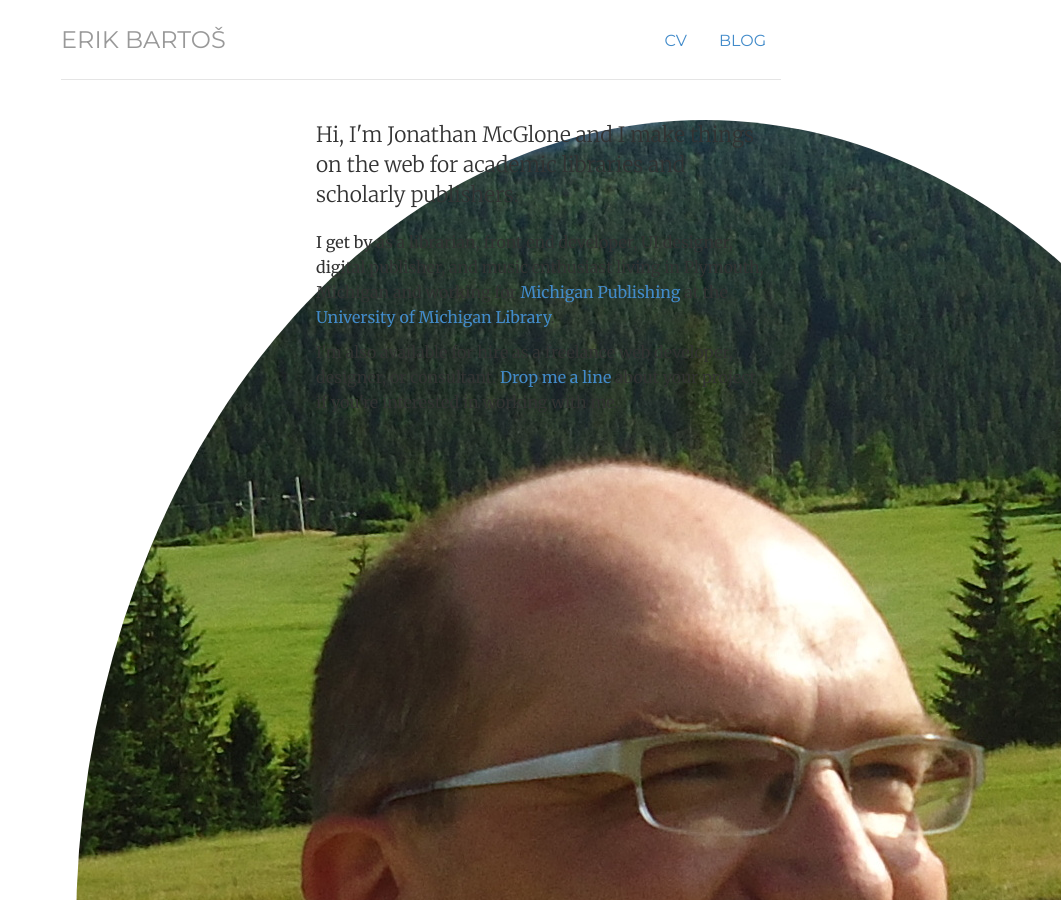
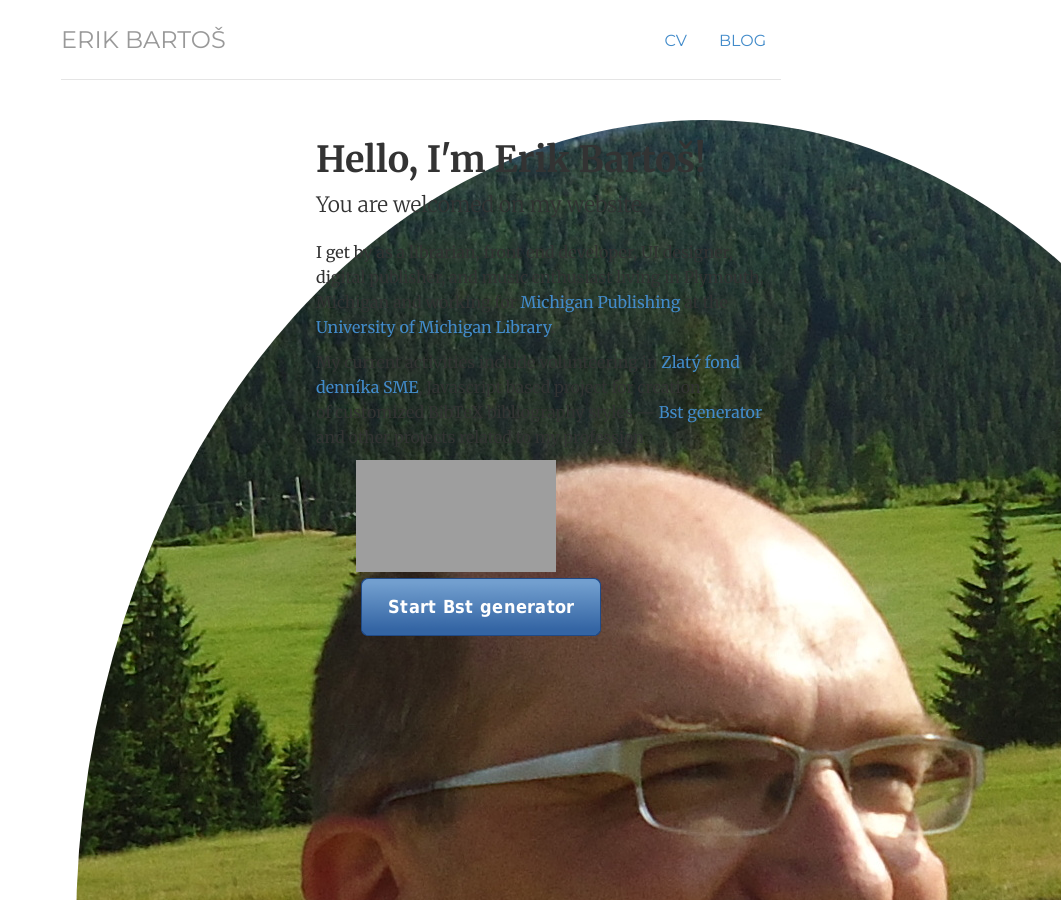
Before and after one commit to Mezek/mezek.github.io, a Jekyll site: the page built from index.html, in a window 1280 px wide and 900 px high. Shown: the whole window, without its empty margins (219-1280 px from the left). Built offline with Jekyll 4.4.1, drawn with Linux system fonts in a browser that asks for light colours; some of the changed text lies outside the part shown; grey boxes are pictures that could not be loaded.

Commit message:
Update index.html

```diff
--- a/index.html
+++ b/index.html
@@ -5,24 +5,26 @@ title: Mezek
 <!-- <div class="jumbotron"> -->
 <div class="row marketing">
 	<div class="col-sm-4">
-	<img  class="img-circle avatar" alt="Jonathan McGlone" src="images/content/foto_ziar13_4.jpg">
+	<img  class="img-circle avatar" alt="Erik Bartoš" src="images/content/foto_ziar13_4.jpg">
 	</div>
-	<div itemscope itemtype="http://data-vocabulary.org/Person" class="col-sm-8">
-	<p class="lead">Hi, I'm <span itemprop="name">Jonathan McGlone</span> and I make things on the web for academic libraries and scholarly publishers.</p>
-	<p>I get by as a <span itemprop="title">librarian</span>, <span itemprop="title">front end developer</span>, <span itemprop="title">UI designer</span>, <span itemprop="title">digital publisher</span>, and music enthusiast living in <span itemprop="address" itemscope
-    itemtype="http://data-vocabulary.org/Address"> <span itemprop="locality">Plymouth</span>, <span itemprop="region">Michigan</span></span> and working for <a href="http://www.publishing.umich.edu">Michigan Publishing</a> at <span itemprop="affiliation">the <a href="http://www.lib.umich.edu">University of Michigan Library</a></span>.</p>
+	<div itemscope itemtype="https://schema.org/Person" class="col-sm-8">
+		<h1>Hello, I'm <span itemprop="name">Erik Bartoš</span>!</h1>
+		<p class="lead">You are welcomed on my website.</p>
+		<p>I get by as a <span itemprop="title">librarian</span>, <span itemprop="title">front end developer</span>, <span itemprop="title">UI designer</span>, <span itemprop="title">digital publisher</span>, and music enthusiast living in <span itemprop="address" itemscope itemtype="http://data-vocabulary.org/Address"> <span itemprop="locality">Plymouth</span>, <span itemprop="region">Michigan</span></span> and working for <a href="http://www.publishing.umich.edu">Michigan Publishing</a> at <span itemprop="affiliation">the <a href="http://www.lib.umich.edu">University of Michigan Library</a></span>.</p>
 
-	<p>I'm also available for hire as a <span itemprop="title">freelance web developer, designer, or consultant</span>. <a href="contact">Drop me a line</a> about your project if you're interested in working with me.</p>
+		<p>My current activities include volunteering in <a href="http://zlatyfond.sme.sk/digitalizator/677/Erik-Bartos/" title="Zlatý fond">Zlatý fond denníka SME</a>, Javascript based project&nbsp;for creation of&nbsp;customized BibTeX bibliography styles — <a href="https://mezek.github.io/Bst_generator/" title="Home of Bst generator">Bst generator</a> and other projects related to my profession</p>
+		<ul class="projects">
+<li><a title="Profil" href="http://zlatyfond.sme.sk/digitalizator/677/Erik-Bartos/"><img src="https://blog.sme.sk/blog/3406/174386/zlaty-fond-logo.jpg" height="112" width="200" alt="Zlaty_fond"></a></li><!--
+	--><li><a title="Home of Bst generator" href="https://mezek.github.io/Bst_generator/" id="start-bst-link">Start Bst generator</a></li><!--
+	-->
+</ul>
+<p>&nbsp;</p>
+
 	</div>
 </div>
 <!-- </div> -->
 
 <div class="blurb">
-<h1>Hello, I'm Erik Bartoš!</h1>
-<div class="subheading">You are welcomed on my website!</div>
-<p>
-My current activities include volunteering in <a href="http://zlatyfond.sme.sk/digitalizator/677/Erik-Bartos/" title="Zlatý fond">Zlatý fond denníka SME</a>, Javascript based project&nbsp;for creation of&nbsp;customized BibTeX bibliography styles — <a href="https://mezek.github.io/Bst_generator/" title="Home of Bst generator">Bst generator</a> and other projects related to my profession
-</p>
 <ul class="projects">
 <li><a title="Profil" href="http://zlatyfond.sme.sk/digitalizator/677/Erik-Bartos/"><img src="https://blog.sme.sk/blog/3406/174386/zlaty-fond-logo.jpg" height="112" width="200" alt="Zlaty_fond"></a></li><!--
 	--><li><a title="Home of Bst generator" href="https://mezek.github.io/Bst_generator/" id="start-bst-link">Start Bst generator</a></li><!--
```
